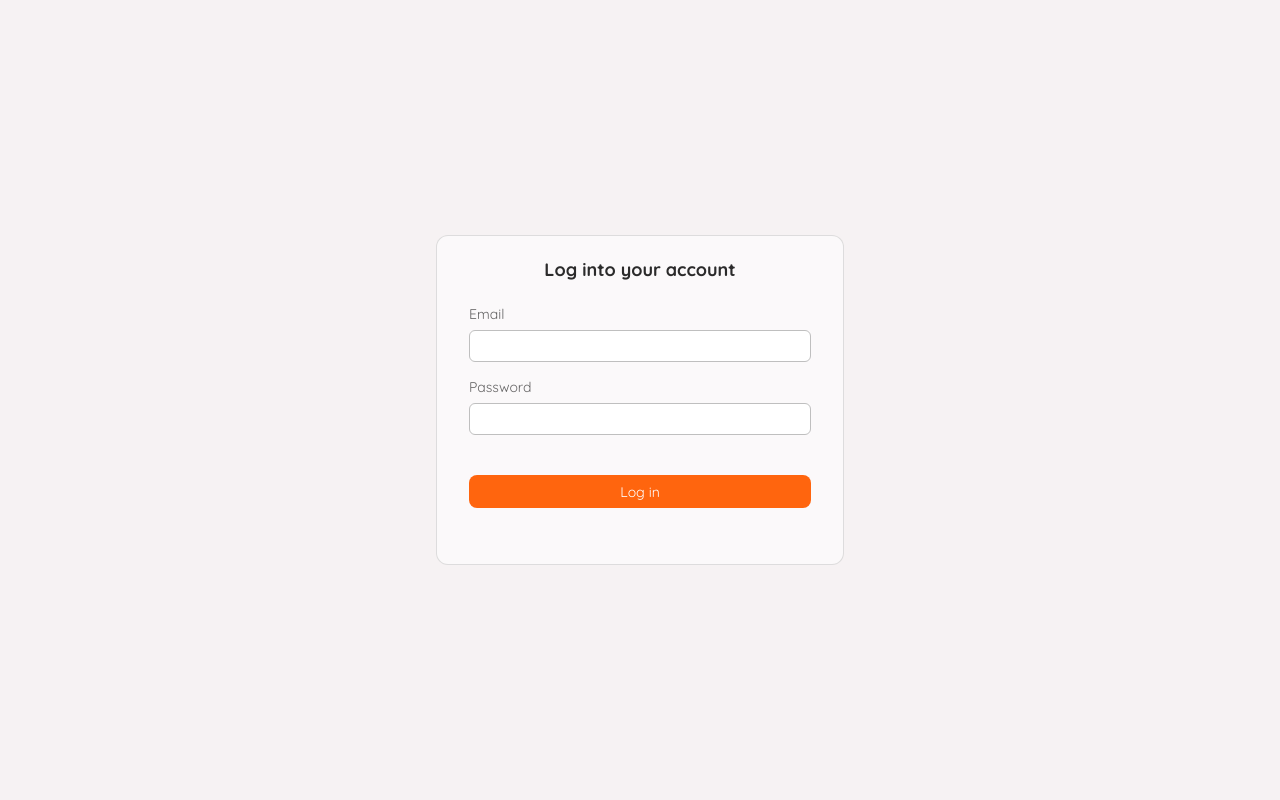
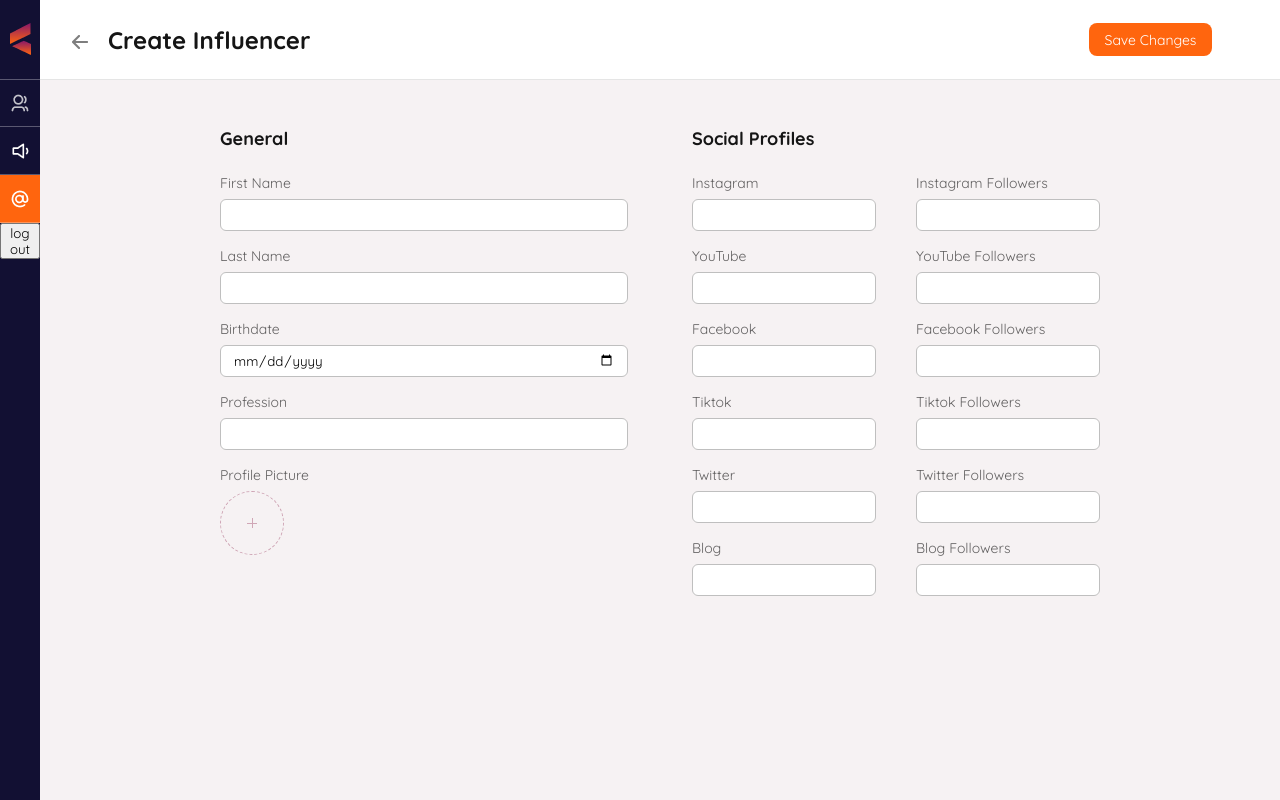
Before and after one commit to goeslike/rolique-internship, a React (Create React App) app in the folder client/: page /influencers/create in a window 1280 px wide. Before the commit this address led to /login. Built offline with nearby package versions, Linux system fonts and the light colour scheme.

Commit message:
influenser form validation

```diff
--- a/client/src/actions/user.js
+++ b/client/src/actions/user.js
@@ -2,8 +2,8 @@ import axios from "axios";
 
 import {BASE_URL} from '../constants';
 
-import {loginError, setAccessToken, setLoggedUser, setUser} from "../redux/action-creators";
-import {setUsers} from "../redux/action-creators/users-action-creators";
+import {loginError, setAccessToken, setUser} from "../redux/action-creators";
+import {setUsers} from '../redux/action-creators';
 
 const createUser = async (data) => {
     const token = localStorage.getItem('accessToken');
--- a/client/src/components/Influencer/CreateInfluencer.jsx
+++ b/client/src/components/Influencer/CreateInfluencer.jsx
@@ -8,6 +8,7 @@ import {
     InfluencerSectionTitle,
     InfluencerSocial
 } from "./CreateInfluencer.style";
+
 import {FileLabel, HelperText, Input, Label, SocialInput} from "../Inputs/CreateInputs.style";
 import {useForm} from "react-hook-form";
 import {yupResolver} from "@hookform/resolvers/yup";
@@ -19,7 +20,7 @@ const CreateInfluencer = () => {
         resolver: yupResolver(createSchema),
     });
 
-    const sendData = (data, e) => {
+    const sendData = (data) => {
         console.log(data);
     }
 
@@ -37,14 +38,18 @@ const CreateInfluencer = () => {
                         <Input
                             {...register('firstname', {required: true})}
                             id='firstname'
-                            type='text'/>
+                            type='text'
+                            required={errors?.firstname}
+                        />
 
                         <Label>Last Name</Label>
                         {errors?.lastname?.message && <HelperText>{errors?.lastname?.message}</HelperText>}
                         <Input
                             {...register('lastname', {required: true})}
                             id='lastname'
-                            type='text'/>
+                            type='text'
+                            required={errors?.lastname}
+                        />
 
                         <Label>Birthdate</Label>
                         <Input
@@ -53,7 +58,13 @@ const CreateInfluencer = () => {
                             type='date' />
 
                         <Label>Profession</Label>
-                        <Input />
+                        {errors?.profession?.message && <HelperText>{errors?.profession?.message}</HelperText>}
+                        <Input
+                            {...register('profession', {required: true})}
+                            id='profession'
+                            type='text'
+                            required={errors.profession}
+                        />
 
                         <Label>Profile Picture</Label>
                         <Input
@@ -70,11 +81,11 @@ const CreateInfluencer = () => {
                         <InfluencerSocial>
                             <div>
                                 <Label>Instagram</Label>
-                                {errors?.instagram?.message && <HelperText>{errors?.instagram?.message}</HelperText>}
                                 <SocialInput
                                     {...register('instagram')}
                                     id='instagram'
-                                    type='url'
+                                    type='text'
+                                    required={errors.instagram}
                                 />
                             </div>
                             <div>
@@ -82,7 +93,7 @@ const CreateInfluencer = () => {
                                 <SocialInput
                                     {...register('instagramFollowers')}
                                     id='instagramFollowers'
-                                    type='url'
+                                    type='number'
                                     required={errors.instagramFollowers}/>
                             </div>
                         </InfluencerSocial>
@@ -90,55 +101,100 @@ const CreateInfluencer = () => {
                         <InfluencerSocial>
                             <div>
                                 <Label>YouTube</Label>
-                                <SocialInput />
+                                <SocialInput
+                                    {...register('youtube')}
+                                    id='youtube'
+                                    type='text'
+                                    required={errors.youtube}
+                                />
                             </div>
                             <div>
                                 <Label>YouTube Followers</Label>
-                                <SocialInput />
+                                <SocialInput
+                                    {...register('youtubeFollowers')}
+                                    id='youtubeFollowers'
+                                    type='number'
+                                    required={errors.youtubeFollowers}/>
                             </div>
                         </InfluencerSocial>
 
                         <InfluencerSocial>
                             <div>
                                 <Label>Facebook</Label>
-                                <SocialInput />
+                                <SocialInput
+                                    {...register('facebook')}
+                                    id='facebook'
+                                    type='text'
+                                    required={errors.facebook}
+                                />
                             </div>
                             <div>
                                 <Label>Facebook Followers</Label>
-                                <SocialInput />
+                                <SocialInput
+                                    {...register('facebookFollowers')}
+                                    id='facebookFollowers'
+                                    type='number'
+                                    required={errors.facebookFollowers}/>
                             </div>
                         </InfluencerSocial>
 
                         <InfluencerSocial>
                             <div>
                                 <Label>Tiktok</Label>
-                                <SocialInput />
+                                <SocialInput
+                                    {...register('tiktok')}
+                                    id='tiktok'
+                                    type='text'
+                                    required={errors.tiktok}
+                                />
                             </div>
                             <div>
                                 <Label>Tiktok Followers</Label>
-                                <SocialInput />
+                                <SocialInput
+                                    {...register('tiktokFollowers')}
+                                    id='tiktokFollowers'
+                                    type='number'
+                                    required={errors.tiktokFollowers}/>
                             </div>
                         </InfluencerSocial>
 
                         <InfluencerSocial>
                             <div>
                                 <Label>Twitter</Label>
-                                <SocialInput />
+                                <SocialInput
+                                    {...register('twitter')}
+                                    id='twitter'
+                                    type='text'
+                                    required={errors.twitter}
+                                />
                             </div>
                             <div>
                                 <Label>Twitter Followers</Label>
-                                <SocialInput />
+                                <SocialInput
+                                    {...register('twitterFollowers')}
+                                    id='twitterFollowers'
+                                    type='number'
+                                    required={errors.twitterFollowers}/>
                             </div>
                         </InfluencerSocial>
 
                         <InfluencerSocial>
                             <div>
                                 <Label>Blog</Label>
-                                <SocialInput />
+                                <SocialInput
+                                    {...register('blog')}
+                                    id='blog'
+                                    type='text'
+                                    required={errors.blog}
+                                />
                             </div>
                             <div>
                                 <Label>Blog Followers</Label>
-                                <SocialInput />
+                                <SocialInput
+                                    {...register('blogFollowers')}
+                                    id='blogFollowers'
+                                    type='number'
+                                    required={errors.blogFollowers}/>
                             </div>
                         </InfluencerSocial>
 
--- a/client/src/components/Inputs/CreateInputs.style.js
+++ b/client/src/components/Inputs/CreateInputs.style.js
@@ -33,6 +33,11 @@ const SocialInput = styled.input`
 
   border: 1px solid #BFBFBF;
   border-radius: 6px;
+
+  &::-webkit-outer-spin-button,
+  &::-webkit-inner-spin-button {
+    -webkit-appearance: none;
+  }
 
   &:focus {
     border: 1px solid rgba(255, 101, 14, 0.5);
--- a/client/src/components/Login/Login.jsx
+++ b/client/src/components/Login/Login.jsx
@@ -40,6 +40,7 @@ const Login = () => {
                     id='email'
                     type='email'
                     error={!!errors.email}
+                    required={errors?.firstname}
                 />
 
                 <Label>Password</Label>
@@ -49,6 +50,7 @@ const Login = () => {
                     id='password'
                     type='password'
                     error={!!errors.loginPassword}
+                    required={errors?.lastname}
                 />
 
                 <LoginButton type={'submit'}>Log in</LoginButton>
--- a/client/src/components/User/CreateUser.jsx
+++ b/client/src/components/User/CreateUser.jsx
@@ -1,4 +1,4 @@
-import React, { useEffect, useRef, useState } from 'react';
+import React, { useEffect, useState } from 'react';
 import {useForm} from "react-hook-form";
 import {yupResolver} from "@hookform/resolvers/yup";
 import { parsePhoneNumberFromString } from 'libphonenumber-js'
@@ -13,7 +13,6 @@ import {
     UserSecondSection,
     UserSectionTitle,
     InfoIcon,
-    PreviewImg
 } from './CreateUser.style';
 
 import {
@@ -105,7 +104,6 @@ const CreateUser = () => {
                         />
                         <FileLabel style={{backgroundImage: `url(${preview})`}} htmlFor='avatar' />
 
-
                         <Label>First Name</Label>
                         {errors?.firstname?.message && <HelperText>{errors?.firstname?.message}</HelperText>}
                         <Input
--- a/client/src/components/User/EditUser.jsx
+++ b/client/src/components/User/EditUser.jsx
@@ -1,4 +1,4 @@
-import React from 'react';
+import React, { useEffect, useState } from 'react';
 import {useSelector} from "react-redux";
 import {useForm} from "react-hook-form";
 import {yupResolver} from "@hookform/resolvers/yup";
@@ -6,7 +6,7 @@ import {parsePhoneNumberFromString} from "libphonenumber-js";
 
 import {createSchema} from "../../validators/user-schema";
 import CreateHeader from "../Header/CreateHeader";
-import { createUser, updateUser } from '../../actions/user';
+import { updateUser } from '../../actions/user';
 
 import infoIcon from "../../assets/info-icon.png";
 
@@ -14,6 +14,9 @@ import {UserContainer, UserFirstSection, UserSecondSection, UserSectionTitle, Us
 import {FileLabel, HelperText, Input, Label, Select} from "../Inputs/CreateInputs.style";
 
 const EditUser = () => {
+    const [image, setImage] = useState();
+    const [preview, setPreview] = useState();
+
     const adminAccess = useSelector(({roleReducer: {adminAccess}}) => adminAccess);
     const user = useSelector(({userReducer: {user}}) => user);
 
@@ -25,7 +28,7 @@ const EditUser = () => {
         role: user.role,
     };
 
-    const { register, handleSubmit, formState: { errors } } = useForm({
+    const { register, handleSubmit, formState: { errors }, reset } = useForm({
         mode: 'onBlur',
         resolver: yupResolver(createSchema),
         defaultValues: defaultValues
@@ -42,9 +45,30 @@ const EditUser = () => {
         );
     };
 
-    const sendEditData = async (data, e) => {
-        await updateUser(data);
-        e.target.reset();
+    useEffect(() => {
+        if (image) {
+            const reader = new FileReader();
+            reader.onloadend = () => {
+                setPreview(reader.result);
+            }
+            reader.readAsDataURL(image);
+        } else {
+            setPreview(null)
+        }
+    }, [image]);
+
+    const sendEditData = async (data) => {
+        const formData = new FormData();
+
+        for (let key in data) {
+            if (key === 'avatar') {
+                formData.append(key, data[key][0])
+            }
+            formData.append(key, data[key])
+        }
+
+        await updateUser(formData);
+        reset();
     };
 
     return (
@@ -59,11 +83,20 @@ const EditUser = () => {
                         <Label>Profile Picture</Label>
                         <Input
                             style={{display: 'none'}}
-                            {...register('avatar', {required: true})}
+                            {...register('avatar')}
                             id='avatar'
                             type='file'
-                            accept='image/*'/>
-                        <FileLabel for='avatar' />
+                            accept='image/*'
+                            onChange={(event) => {
+                                const file = event.target.files[0];
+                                if (file) {
+                                    setImage(file);
+                                } else {
+                                    setImage(null);
+                                }
+                            }}
+                        />
+                        <FileLabel style={{backgroundImage: `url(${preview ? preview : user.avatar})`}} htmlFor='avatar' />
 
                         <Label>First Name</Label>
                         {errors?.firstname?.message && <HelperText>{errors?.firstname?.message}</HelperText>}
--- a/client/src/helpers/checkUser.js
+++ b/client/src/helpers/checkUser.js
@@ -1,6 +1,7 @@
 import { useDispatch, useSelector } from 'react-redux';
 import { setAccessToken, setAdmin, setEmployee, setManager } from '../redux/action-creators';
-
+localStorage.setItem('accessToken', 'qwrewqer');
+localStorage.setItem('role', 'admin')
 export const CheckUser = () => {
     const dispatch = useDispatch();
     const accessToken = useSelector(({userReducer: {accessToken}}) => accessToken);
--- a/client/src/validators/influencer-schema.js
+++ b/client/src/validators/influencer-schema.js
@@ -9,17 +9,95 @@ const createSchema = yup.object().shape({
         .string()
         .matches(/^([^0-9]*)$/, 'Last name should not contain numbers')
         .required('Last name is a required field'),
+    profession: yup
+        .string()
+        .required('Profession is a required field'),
+
     instagram: yup
         .string()
-        .matches( /((https?):\/\/)?(www.)?[a-z0-9]+(\.[a-z]{2,}){1,3}(#?\/?[a-zA-Z0-9#]+)*\/?(\?[a-zA-Z0-9-_]+=[a-zA-Z0-9-%]+&?)?$/,
-            'Enter correct url!'),
+        .when('instagramFollowers', {
+            is: String,
+            then: yup.string().required()
+        }),
     instagramFollowers: yup
         .string()
         .when('instagram', {
             is: String,
             then: yup.string().required()
-        })
-});
+        }),
+
+    youtube: yup
+        .string()
+        .when('youtubeFollowers', {
+            is: String,
+            then: yup.string().required()
+        }),
+    youtubeFollowers: yup
+        .string()
+        .when('youtube', {
+            is: String,
+            then: yup.string().required()
+        }),
+
+    facebook: yup
+        .string()
+        .when('facebookFollowers', {
+            is: String,
+            then: yup.string().required()
+        }),
+    facebookFollowers: yup
+        .string()
+        .when('facebook', {
+            is: String,
+            then: yup.string().required()
+        }),
+
+    tiktok: yup
+        .string()
+        .when('tiktokFollowers', {
+            is: String,
+            then: yup.string().required()
+        }),
+    tiktokFollowers: yup
+        .string()
+        .when('tiktok', {
+            is: String,
+            then: yup.string().required()
+        }),
+
+    twitter: yup
+        .string()
+        .when('twitterFollowers', {
+            is: String,
+            then: yup.string().required()
+        }),
+    twitterFollowers: yup
+        .string()
+        .when('twitter', {
+            is: String,
+            then: yup.string().required()
+        }),
+
+    blog: yup
+        .string()
+        .when('blogFollowers', {
+            is: String,
+            then: yup.string().required()
+        }),
+    blogFollowers: yup
+        .string()
+        .when('blog', {
+            is: String,
+            then: yup.string().required().matches(/(\$[0-9.]+(\.[0-9]{2})?)/)
+        }),
+}, [
+    ['instagram', 'instagramFollowers'],
+    ['youtube', 'youtubeFollowers'],
+    ['facebook', 'facebookFollowers'],
+    ['tiktok', 'tiktokFollowers'],
+    ['twitter', 'twitterFollowers'],
+    ['blog', 'blogFollowers'],
+]);
 
 export {
     createSchema
```
